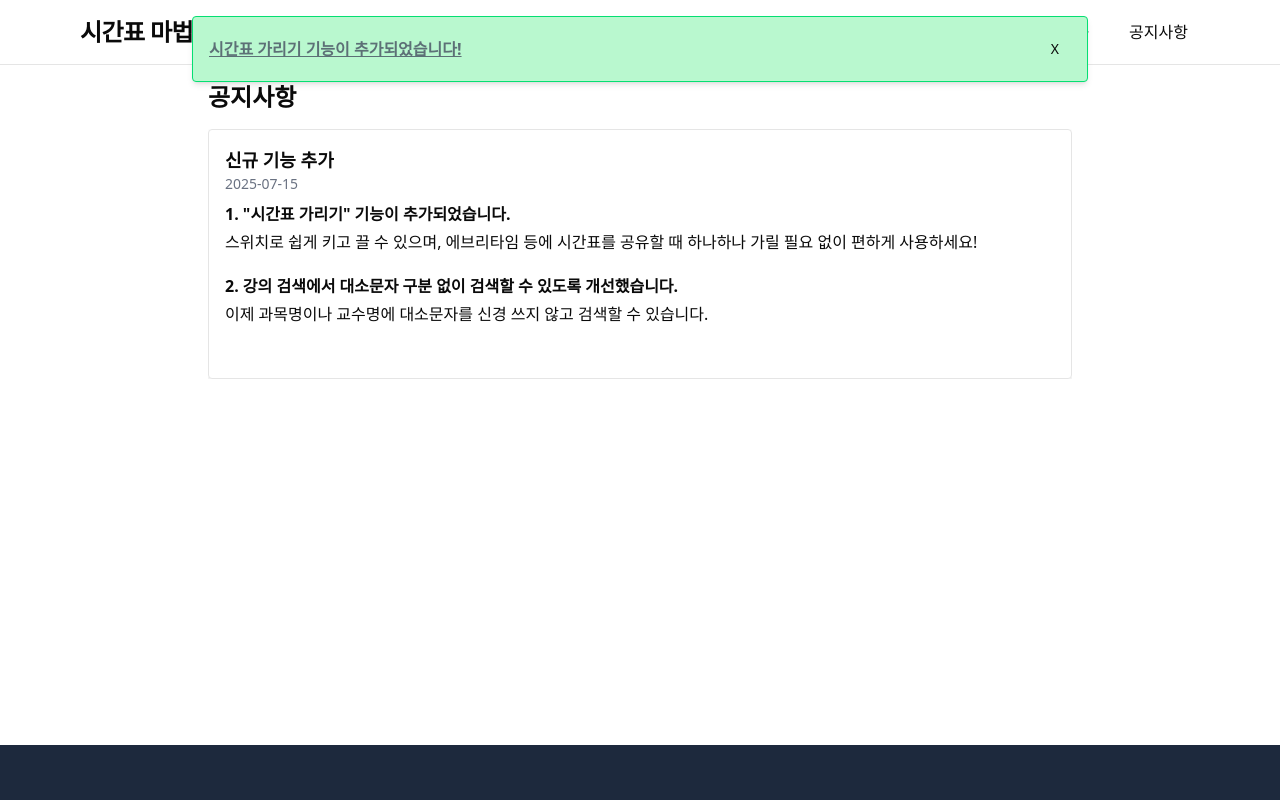
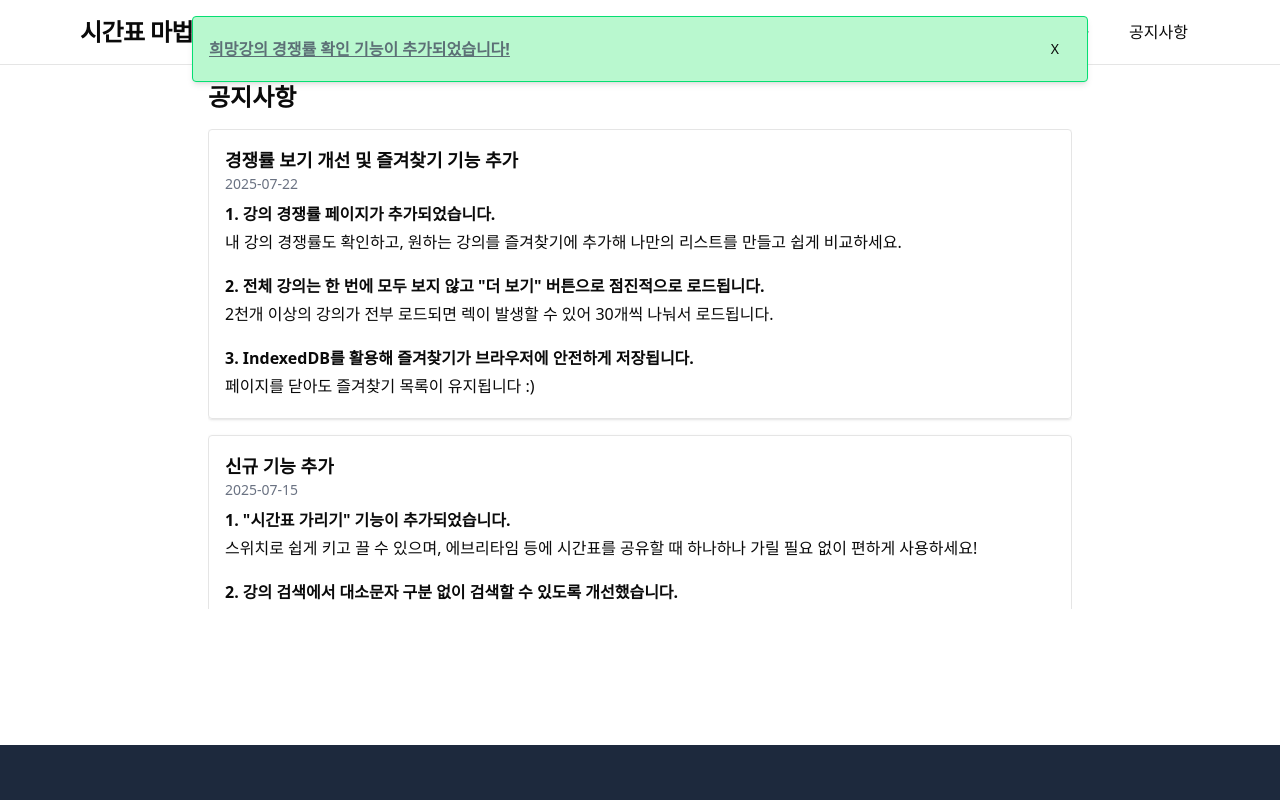
Before and after one commit to karpitony/timetable-wizard, a Next.js app: page /notice in a window 1280 px wide. Shown: the top 800 px of the page. Built offline with nearby package versions, Linux system fonts and the light colour scheme.

Commit message:
chore: 경쟁률 확인 기능 추가 관련 알림 + 공지

```diff
--- a/app/layout.tsx
+++ b/app/layout.tsx
@@ -37,7 +37,7 @@ export default function RootLayout({
         className={`${geistSans.variable} ${geistMono.variable} antialiased`}
       >
         <Header />
-        <NoticeAlert message="시간표 가리기 기능이 추가되었습니다!" />
+        <NoticeAlert message="희망강의 경쟁률 확인 기능이 추가되었습니다!" />
         <main>
           {children}
         </main>
--- a/app/notice/page.tsx
+++ b/app/notice/page.tsx
@@ -1,9 +1,25 @@
 const notices = [
-  { id: 1, title: "신규 기능 추가", date: "2025-07-15",
-    content: "1. \"시간표 가리기\" 기능이 추가되었습니다.\n " +
-              "스위치로 쉽게 키고 끌 수 있으며, 에브리타임 등에 시간표를 공유할 때 하나하나 가릴 필요 없이 편하게 사용하세요!\n\n" +
-              "2. 강의 검색에서 대소문자 구분 없이 검색할 수 있도록 개선했습니다.\n " +
-              "이제 과목명이나 교수명에 대소문자를 신경 쓰지 않고 검색할 수 있습니다.\n\n"
+  {
+    id: 2,
+    title: "경쟁률 보기 개선 및 즐겨찾기 기능 추가",
+    date: "2025-07-22",
+    content:
+      "1. 강의 경쟁률 페이지가 추가되었습니다.\n" +
+      "내 강의 경쟁률도 확인하고, 원하는 강의를 즐겨찾기에 추가해 나만의 리스트를 만들고 쉽게 비교하세요.\n\n" +
+      "2. 전체 강의는 한 번에 모두 보지 않고 \"더 보기\" 버튼으로 점진적으로 로드됩니다.\n" +
+      "2천개 이상의 강의가 전부 로드되면 렉이 발생할 수 있어 30개씩 나눠서 로드됩니다.\n\n" +
+      "3. IndexedDB를 활용해 즐겨찾기가 브라우저에 안전하게 저장됩니다.\n" +
+      "페이지를 닫아도 즐겨찾기 목록이 유지됩니다 :)"
+  },
+  {
+    id: 1,
+    title: "신규 기능 추가",
+    date: "2025-07-15",
+    content:
+      "1. \"시간표 가리기\" 기능이 추가되었습니다.\n " +
+      "스위치로 쉽게 키고 끌 수 있으며, 에브리타임 등에 시간표를 공유할 때 하나하나 가릴 필요 없이 편하게 사용하세요!\n\n" +
+      "2. 강의 검색에서 대소문자 구분 없이 검색할 수 있도록 개선했습니다.\n " +
+      "이제 과목명이나 교수명에 대소문자를 신경 쓰지 않고 검색할 수 있습니다.\n\n"
   },
 ];
 
--- a/components/NoticeAlert.tsx
+++ b/components/NoticeAlert.tsx
@@ -4,7 +4,7 @@ import { useEffect, useState } from "react";
 import Link from "next/link";
 import { Button } from "@/components/ui/button";
 
-const STORAGE_KEY = "noticeHidden";
+const STORAGE_KEY = "noticeHidden_2025_07_22";
 
 export default function NoticeAlert({ message }: { message: string }) {
   const [hidden, setHidden] = useState(true);
```
